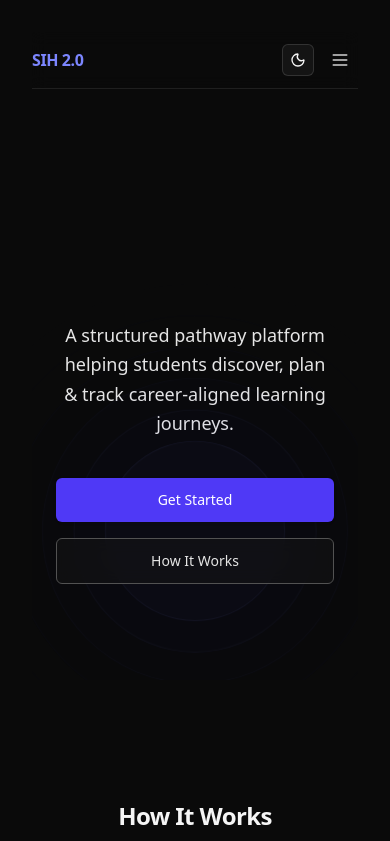
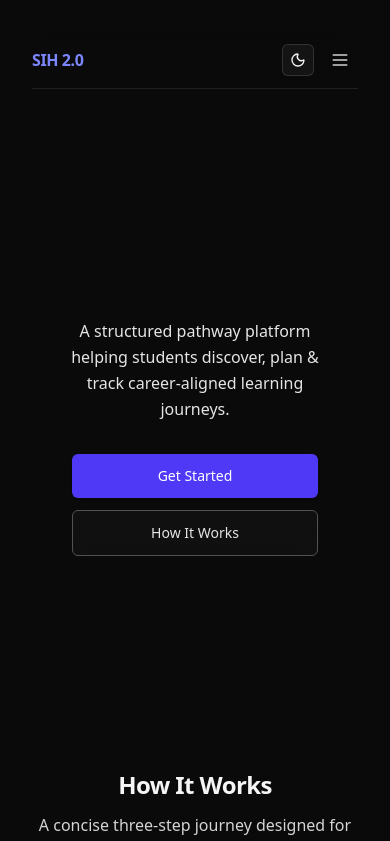
Before and after one commit to khushveer007/SIH-2.0, a React (Vite) app in the folder frontend/: page / in a window 390 px wide. Shown: the top 841 px of the page. Built offline with nearby package versions, Linux system fonts and the light colour scheme.

Commit message:
feat: update Hero component for improved smooth scrolling and responsive design; refine animation variants for better performance

```diff
--- a/frontend/src/components/landing/Hero.tsx
+++ b/frontend/src/components/landing/Hero.tsx
@@ -12,16 +12,17 @@ export const Hero: React.FC = () => {
     const element = document.getElementById('how-it-works');
     if (element) {
       element.scrollIntoView({
-        behavior: 'smooth',
+        behavior: reduceMotion ? 'auto' : 'smooth',
         block: 'start'
       });
     }
   };
 
   return (
-    <section id="hero" className="relative py-24 md:py-32 overflow-hidden">
-      {/* Magic UI Meteors Background - Outermost layer */}
+    <section id="hero" className="relative py-16 sm:py-24 md:py-32 overflow-hidden" aria-labelledby="hero-heading">
+      {/* Magic UI Meteors Background - Hidden on mobile for performance */}
       {!reduceMotion && (
+        <div className="hidden sm:block">
           <Meteors
             number={8}
             minDelay={0.2}
@@ -31,6 +32,7 @@ export const Hero: React.FC = () => {
             angle={215}
             className="-z-20"
           />
+        </div>
       )}
 
       {/* Magic UI Retro Grid Background */}
@@ -43,10 +45,10 @@ export const Hero: React.FC = () => {
         variants={staggerContainer(0.18)}
         initial={reduceMotion ? undefined : 'hidden'}
         animate={reduceMotion ? undefined : 'show'}
-        className="relative container max-w-5xl mx-auto text-center px-6"
+        className="relative container max-w-5xl mx-auto text-center px-6 min-h-[400px] flex flex-col justify-center"
       >
         <motion.div variants={fadeInUp}>
-          <h1 className="text-4xl md:text-6xl font-extrabold tracking-tight text-white mb-4">
+          <h1 id="hero-heading" className="text-3xl sm:text-4xl md:text-6xl font-extrabold tracking-tight text-white mb-4">
             <AnimatedShinyText
               className="bg-gradient-to-r from-indigo-400 via-purple-400 to-pink-400 bg-clip-text text-transparent"
               shimmerWidth={120}
@@ -56,28 +58,30 @@ export const Hero: React.FC = () => {
           </h1>
         </motion.div>
 
-        <motion.p variants={fadeInUp} className="mt-6 text-lg text-neutral-200 leading-relaxed max-w-2xl mx-auto">
+        <motion.p variants={fadeInUp} className="mt-4 sm:mt-6 text-base sm:text-lg text-neutral-200 leading-relaxed max-w-2xl mx-auto px-2">
           A structured pathway platform helping students discover, plan & track career-aligned learning journeys.
         </motion.p>
 
-        <motion.div variants={scaleIn} className="mt-10 flex flex-col sm:flex-row gap-4 justify-center relative">
-          {/* Ripple positioned behind everything but visible */}
+        <motion.div variants={scaleIn} className="mt-8 sm:mt-10 flex flex-col sm:flex-row gap-3 sm:gap-4 justify-center relative px-4 sm:px-0">
+          {/* Ripple positioned behind everything but visible - Hidden on mobile */}
           {!reduceMotion && (
-            <div className="absolute inset-0 flex items-center justify-center pointer-events-none">
+            <div className="absolute inset-0 hidden sm:flex items-center justify-center pointer-events-none">
               <Ripple className="opacity-80" mainCircleSize={200} mainCircleOpacity={0.35} />
             </div>
           )}
 
           <a
             href="#get-started"
-            className="relative z-10 inline-flex items-center justify-center rounded-md bg-indigo-600 px-8 py-3 text-sm font-medium text-white shadow hover:bg-indigo-500 focus-visible:outline-none focus-visible:ring-2 focus-visible:ring-indigo-400 transition-colors"
+            className="relative z-10 inline-flex items-center justify-center rounded-md bg-indigo-600 px-6 sm:px-8 py-3 text-sm font-medium text-white shadow hover:bg-indigo-500 focus-visible:outline-none focus-visible:ring-2 focus-visible:ring-indigo-400 transition-colors"
+            aria-label="Get started with Future-Ready Guidance platform"
           >
             Get Started
           </a>
 
           <button
             onClick={scrollToHowItWorks}
-            className="relative z-10 inline-flex items-center justify-center rounded-md border border-neutral-600 bg-neutral-900/50 px-8 py-3 text-sm font-medium text-neutral-200 hover:bg-neutral-800/70 focus-visible:outline-none focus-visible:ring-2 focus-visible:ring-indigo-400 transition-colors backdrop-blur-sm"
+            className="relative z-10 inline-flex items-center justify-center rounded-md border border-neutral-600 bg-neutral-900/50 px-6 sm:px-8 py-3 text-sm font-medium text-neutral-200 hover:bg-neutral-800/70 focus-visible:outline-none focus-visible:ring-2 focus-visible:ring-indigo-400 transition-colors backdrop-blur-sm"
+            aria-label="Learn how the platform works"
           >
             How It Works
           </button>
--- a/frontend/src/components/landing/variants.ts
+++ b/frontend/src/components/landing/variants.ts
@@ -3,8 +3,8 @@
 import type { Variants } from 'framer-motion';
 
 export const fadeInUp: Variants = {
-  hidden: { opacity: 0, y: 24 },
-  show: { opacity: 1, y: 0, transition: { duration: 0.55, ease: [0.25, 0.1, 0.25, 1] } }
+  hidden: { opacity: 0, y: 20 },
+  show: { opacity: 1, y: 0, transition: { duration: 0.6, ease: "easeOut" } }
 };
 
 export const fadeIn: Variants = {
@@ -23,8 +23,8 @@ export const staggerContainer = (stagger = 0.15, delayChildren = 0): Variants =>
 });
 
 export const scaleIn: Variants = {
-  hidden: { opacity: 0, scale: 0.95 },
-  show: { opacity: 1, scale: 1, transition: { duration: 0.5, ease: 'easeOut' } }
+  hidden: { opacity: 0, scale: 0.92 },
+  show: { opacity: 1, scale: 1, transition: { duration: 0.6, ease: 'easeOut' } }
 };
 
 export const marqueeContainer: Variants = {
```
Also changed, not shown: 1 other file (tests, documents, lock files or other folders). Lines whose indentation alone changed are shown as unchanged.
